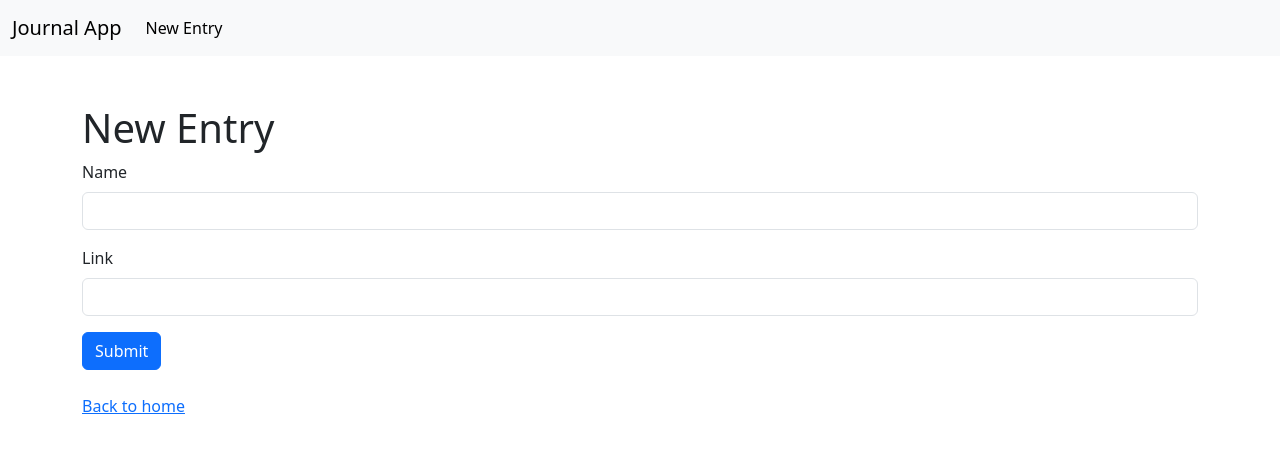
After one commit to devind-ra/solirise, a Rails app: page /entries/new in a window 1280 px wide. The commit adds this page. Shown: the top 453 px of the page. Run offline with Rails 7, Linux system fonts and the light colour scheme; style sheets or scripts are compiled from the project's sources; some libraries are stand-ins or nearby versions.

Commit message:
first MVP creation

```diff
--- a/app/assets/stylesheets/application.css
+++ b/app/assets/stylesheets/application.scss
@@ -1,3 +1,4 @@
+@import "bootstrap";
 /*
  * This is a manifest file that'll be compiled into application.css, which will include all the files
  * listed below.
--- /dev/null
+++ b/app/controllers/entries_controller.rb
@@ -0,0 +1,29 @@
+class EntriesController < ApplicationController
+    def index
+        @entries = Entry.all
+    end
+
+    def new
+        @entry = Entry.new()
+    end
+
+    def create
+        @entry = Entry.new(entry_params)
+        if @entry.save
+            redirect_to root_url
+        else
+            render :new
+        end
+    end
+
+    def destroy
+        Entry.find(params[:id]).destroy
+        redirect_to root_url
+    end
+
+    private
+
+    def entry_params
+        params.require(:entry).permit(:name, :link)
+    end
+end
--- /dev/null
+++ b/app/helpers/entries_helper.rb
@@ -0,0 +1,2 @@
+module EntriesHelper
+end
--- /dev/null
+++ b/app/models/entry.rb
@@ -0,0 +1,2 @@
+class Entry < ApplicationRecord
+end
--- /dev/null
+++ b/app/views/entries/new.html.erb
@@ -0,0 +1,23 @@
+<div class='container'>
+  <h1 class='mt-5'>New Entry</h1>
+
+  <%= form_with(model: @entry, local: true) do |form| %>
+    <div class="mb-3">
+      <%= form.label :name, class: "form-label" %>
+      <%= form.text_field :name, class: "form-control", id: "inputName" %>
+    </div>
+    <div class="mb-3">
+      <%= form.label :link, class: "form-label" %>
+      <%= form.text_field :link, class: "form-control", id: "inputLink" %>
+    </div>
+    <div>
+      <%= form.submit "Submit", class: "btn btn-primary" %>
+    </div>
+  <% end %>
+
+  <br>
+
+  <div>
+    <%= link_to "Back to home", root_path %>
+  </div>
+</div>
--- a/app/views/layouts/application.html.erb
+++ b/app/views/layouts/application.html.erb
@@ -18,6 +18,7 @@
   </head>
 
   <body>
+    <%= render '/shared/navbar' %>
     <%= yield %>
   </body>
 </html>
--- /dev/null
+++ b/app/views/shared/_navbar.html.erb
@@ -0,0 +1,14 @@
+<nav class="navbar navbar-expand-lg bg-body-tertiary">
+  <div class="container-fluid">
+    <a class="navbar-brand" href="<%= root_path %>">
+      Journal App
+    </a>
+    <div class="collapse navbar-collapse" id="navbarNav">
+      <ul class="navbar-nav">
+        <li class="nav-item">
+          <a class="nav-link active" href="<%= new_entry_path %>">New Entry</a>
+        </li>
+      </ul>
+    </div>
+  </div>
+</nav>
--- a/config/routes.rb
+++ b/config/routes.rb
@@ -1,6 +1,7 @@
 Rails.application.routes.draw do
   # Define your application routes per the DSL in https://guides.rubyonrails.org/routing.html
-
+  root 'entries#index'
+  resources :entries, only: [:create, :new, :destroy]
   # Reveal health status on /up that returns 200 if the app boots with no exceptions, otherwise 500.
   # Can be used by load balancers and uptime monitors to verify that the app is live.
   get "up" => "rails/health#show", as: :rails_health_check
--- /dev/null
+++ b/db/migrate/20250331124728_add_fieldname_to_tablename.rb
@@ -0,0 +1,5 @@
+class AddFieldnameToTablename < ActiveRecord::Migration[7.2]
+  def change
+    add_column :entries, :link, :string
+  end
+end
```
Also changed, not shown: app/views/entries/index.html.erb (added, +19 -0 lines), db/migrate/20250331123758_create_entries.rb (added, +9 -0 lines), test/controllers/entries_controller_test.rb (added, +7 -0 lines), test/fixtures/entries.yml (added, +7 -0 lines), test/models/entry_test.rb (added, +7 -0 lines), .github/dependabot.yml, .github/workflows/ci.yml, Gemfile, Gemfile.lock, db/schema.rb (added).
